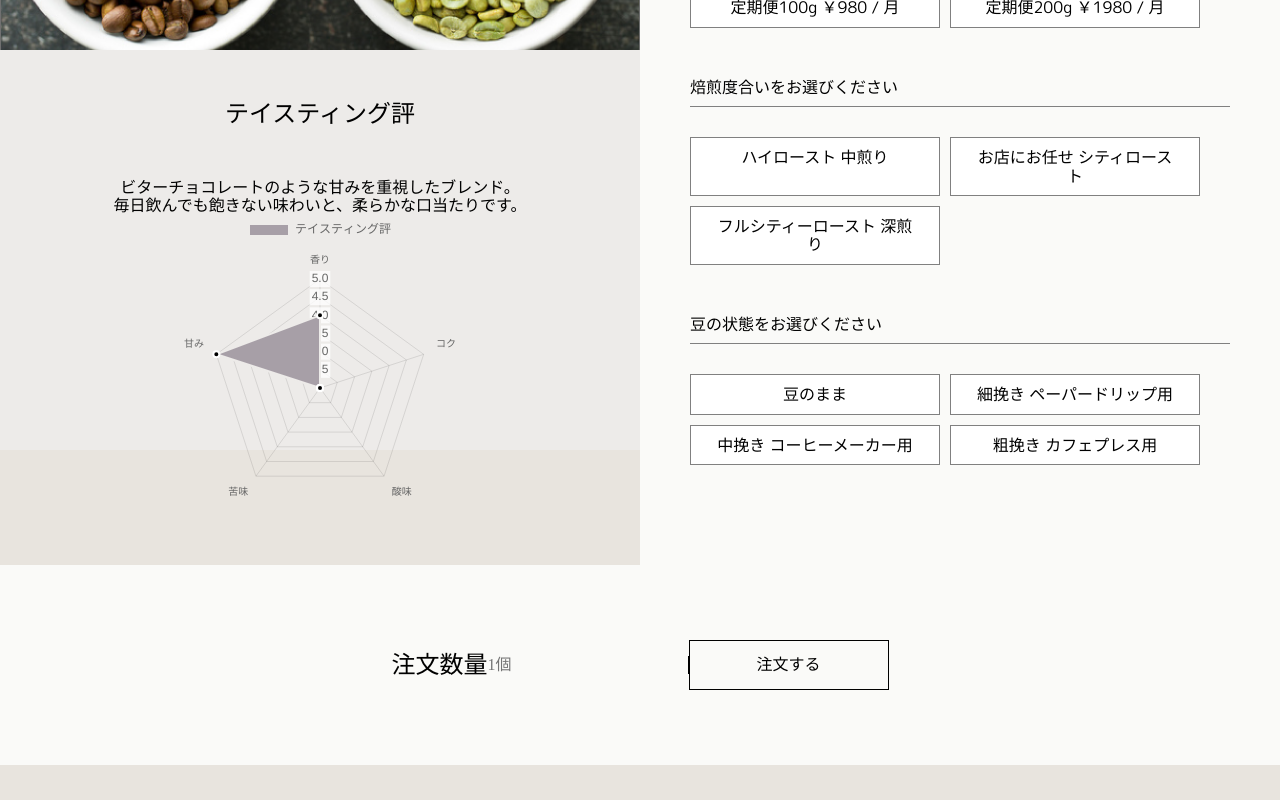
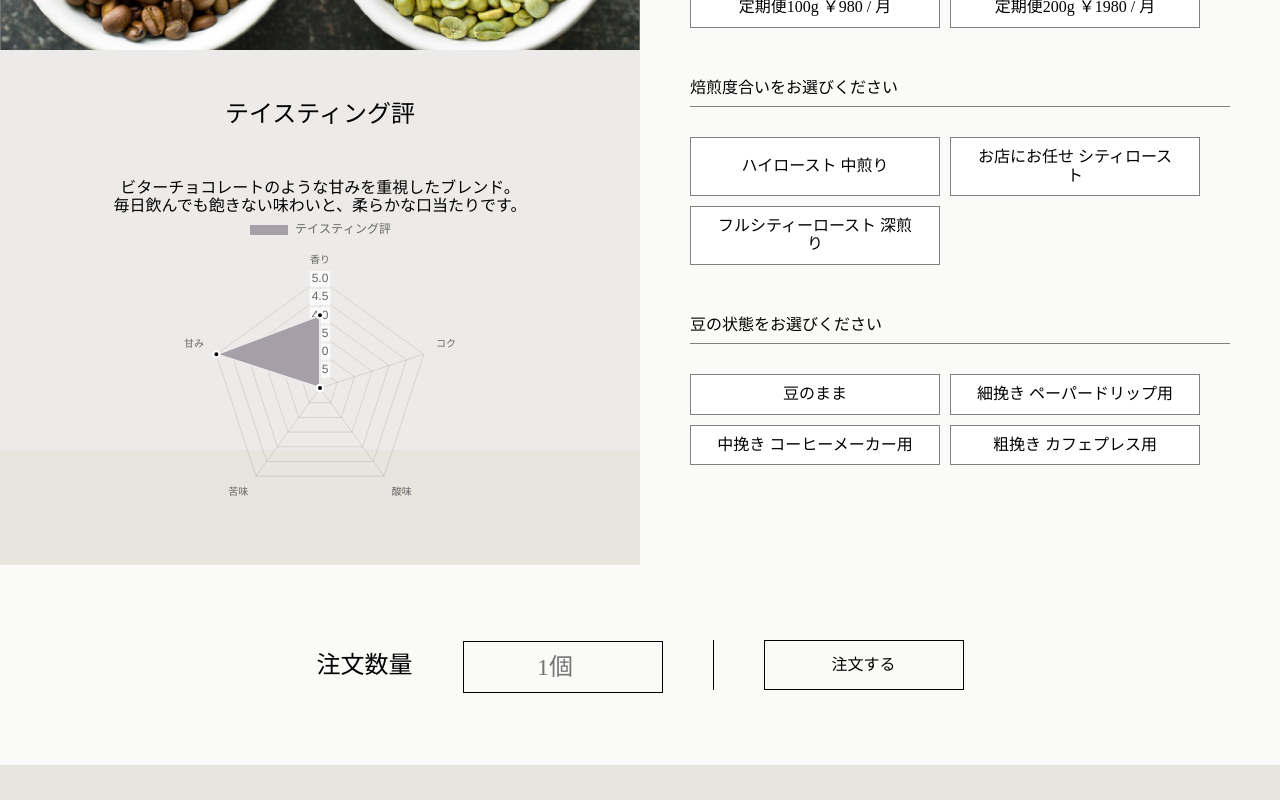
Before and after one commit to ooitanojohn/miyahara-coffee, a Next.js app: page /product in a window 1280 px wide. Shown: the part 480-1280 px from the top of the page. Built offline with nearby package versions, Linux system fonts and the light colour scheme; a web font is replaced by a local one.

Commit message:
[fix] リンク修正

```diff
--- a/components/page/Index.tsx
+++ b/components/page/Index.tsx
@@ -1,6 +1,7 @@
 import Image from "next/image";
 
 type ConceptProps = {
+  id: string;
   mb: string;
   Direction: string;
   title: string;
@@ -11,6 +12,7 @@ type ConceptProps = {
 export const Concept = (props: ConceptProps) => {
   return (
     <section
+      id={props.id}
       style={{
         display: "flex",
         marginBottom: `${props.mb}`,
--- a/components/parts/ArticleTitle.tsx
+++ b/components/parts/ArticleTitle.tsx
@@ -1,6 +1,7 @@
 export const ArticleTitle = (Props: any) => {
   return (
     <div
+      id={Props.id}
       style={{
         display: "flex",
         alignItems: "center",
--- a/components/parts/Nav.tsx
+++ b/components/parts/Nav.tsx
@@ -1,12 +1,14 @@
-/* eslint-disable react/jsx-key */
+// import { Link as Scroll } from "react-scroll";
 import Link from "next/link";
 const nav = [
-  { href: "", title: "豆の魅力" },
-  { href: "", title: "美味しい淹れ方" },
-  { href: "product", title: "商品" },
-  { href: "product", title: "ご購入方法" },
-  { href: "", title: "お問い合わせ" },
+  { href: "#concept", title: "豆の魅力" },
+  { href: "#drink", title: "美味しい淹れ方" },
+  { href: "/product", title: "商品" },
+  { href: "#shop", title: "ご購入方法" },
+  { href: "/help", title: "お問い合わせ" },
 ];
+// const url =
+
 export const Nav = (props: any) => {
   return (
     <nav
@@ -22,22 +24,25 @@ export const Nav = (props: any) => {
       <style jsx>
         {`
           #nav:hover {
-            border-bottom: 1px solid red;
+            cursor: pointer;
           }
         `}
       </style>
-      {nav.map((link, index: number) => (
-        <Link
-          id="nav"
-          key={index}
-          href={
-            `${index === 0 || index === 1 || index === 3 ? "/" : "/"}` +
-            link.href
-          }
-        >
-          <p>{link.title}</p>
-        </Link>
-      ))}
+      {nav.map((link, index: number) =>
+        index === 0 || index === 1 || index === 3 ? (
+          <a
+            href={link.href}
+            id="nav"
+            key={index}
+          >
+            <p>{link.title}</p>
+          </a>
+        ) : (
+          <Link id="nav" key={index} href={link.href}>
+            <p>{link.title}</p>
+          </Link>
+        )
+      )}
     </nav>
   );
 };
--- /dev/null
+++ b/global.d.ts
@@ -0,0 +1 @@
+declare module "react-scroll";
--- a/package.json
+++ b/package.json
@@ -16,10 +16,15 @@
     "chart.js": "^4.2.0",
     "eslint": "8.33.0",
     "eslint-config-next": "13.1.6",
+    "firebaseui": "^6.0.2",
     "next": "13.1.6",
     "react": "18.2.0",
     "react-chartjs-2": "^5.2.0",
     "react-dom": "18.2.0",
+    "react-scroll": "^1.8.9",
     "typescript": "4.9.5"
+  },
+  "devDependencies": {
+    "@types/react-scroll": "^1.8.6"
   }
 }
--- /dev/null
+++ b/pages/product.module.css
@@ -0,0 +1,9 @@
+.toggleWrapper {
+  toggle-root: click;
+}
+.toggleButton {
+  toggle-trigger: click;
+}
+.toggleButton:toggle(click) {
+  background-color: #55c500;
+}
--- a/pages/product.tsx
+++ b/pages/product.tsx
@@ -1,8 +1,8 @@
+import styles from "./product.module.css";
 import { ArticleTitle } from "@/components/parts/ArticleTitle";
 import { Graph } from "@/components/parts/Graph";
 import Image from "next/image";
 import { productList } from "@/data/product";
-import Link from "next/link";
 import { Concept } from "@/components/page/Index";
 
 const Product = () => {
@@ -80,6 +80,7 @@ const Product = () => {
         <p
           style={{
             fontSize: "x-large",
+            marginRight: "50px",
           }}
         >
           注文数量
@@ -88,11 +89,26 @@ const Product = () => {
           action="/"
           style={{ height: "100px", display: "flex", alignItems: "center" }}
         >
-          <input
-            type="number"
-            placeholder="1個"
-            style={{ borderRight: "1px solid black" }}
-          ></input>
+          <div
+            style={{
+              borderRight: "1px solid black",
+              height: "50px",
+              marginRight: "50px",
+              textAlign: "center",
+              fontSize: "x-large",
+              lineHeight: "50px",
+            }}
+          >
+            <input
+              type="number"
+              placeholder="1個"
+              style={{
+                width: "200px",
+                border: "1px solid black",
+                marginRight: "50px",
+              }}
+            ></input>
+          </div>
           <button
             type="submit"
             style={{
@@ -108,6 +124,7 @@ const Product = () => {
       </div>
       {/* 定期便 */}
       <Concept
+        id=""
         title="定期便のご案内"
         desc="定期便でご注文することで、毎月の購入の手間なく
 宮原珈琲を楽しめます。
@@ -143,6 +160,7 @@ const ProductList = (props: any, children: any) => {
 const BtnList = ({ props }: any) => {
   return (
     <div
+      className={styles.toggleWrapper}
       style={{
         display: "flex",
         flexWrap: "wrap",
@@ -150,8 +168,8 @@ const BtnList = ({ props }: any) => {
         paddingBottom: "50px",
       }}
     >
-      <Link
-        href=""
+      <button
+        className={styles.toggleButton}
         style={{
           textAlign: "center",
           width: "calc(50% - 20px)",
@@ -161,9 +179,9 @@ const BtnList = ({ props }: any) => {
         }}
       >
         {props.btnList1}
-      </Link>
-      <Link
-        href=""
+      </button>
+      <button
+        className={styles.toggleButton}
         style={{
           textAlign: "center",
           width: "calc(50% - 20px)",
@@ -173,9 +191,9 @@ const BtnList = ({ props }: any) => {
         }}
       >
         {props.btnList2}
-      </Link>
-      <Link
-        href=""
+      </button>
+      <button
+        className={styles.toggleButton}
         style={{
           textAlign: "center",
           width: "calc(50% - 20px)",
@@ -185,10 +203,10 @@ const BtnList = ({ props }: any) => {
         }}
       >
         {props.btnList3}
-      </Link>
+      </button>
       {props.btnList4 !== undefined ? (
-        <Link
-          href=""
+        <button
+          className={styles.toggleButton}
           style={{
             textAlign: "center",
             width: "calc(50% - 20px)",
@@ -198,7 +216,7 @@ const BtnList = ({ props }: any) => {
           }}
         >
           {props.btnList4}
-        </Link>
+        </button>
       ) : (
         <></>
       )}
```
Also changed, not shown: pages/index.tsx (+5 -2 lines), 2 other files (tests, documents, lock files or other folders).
